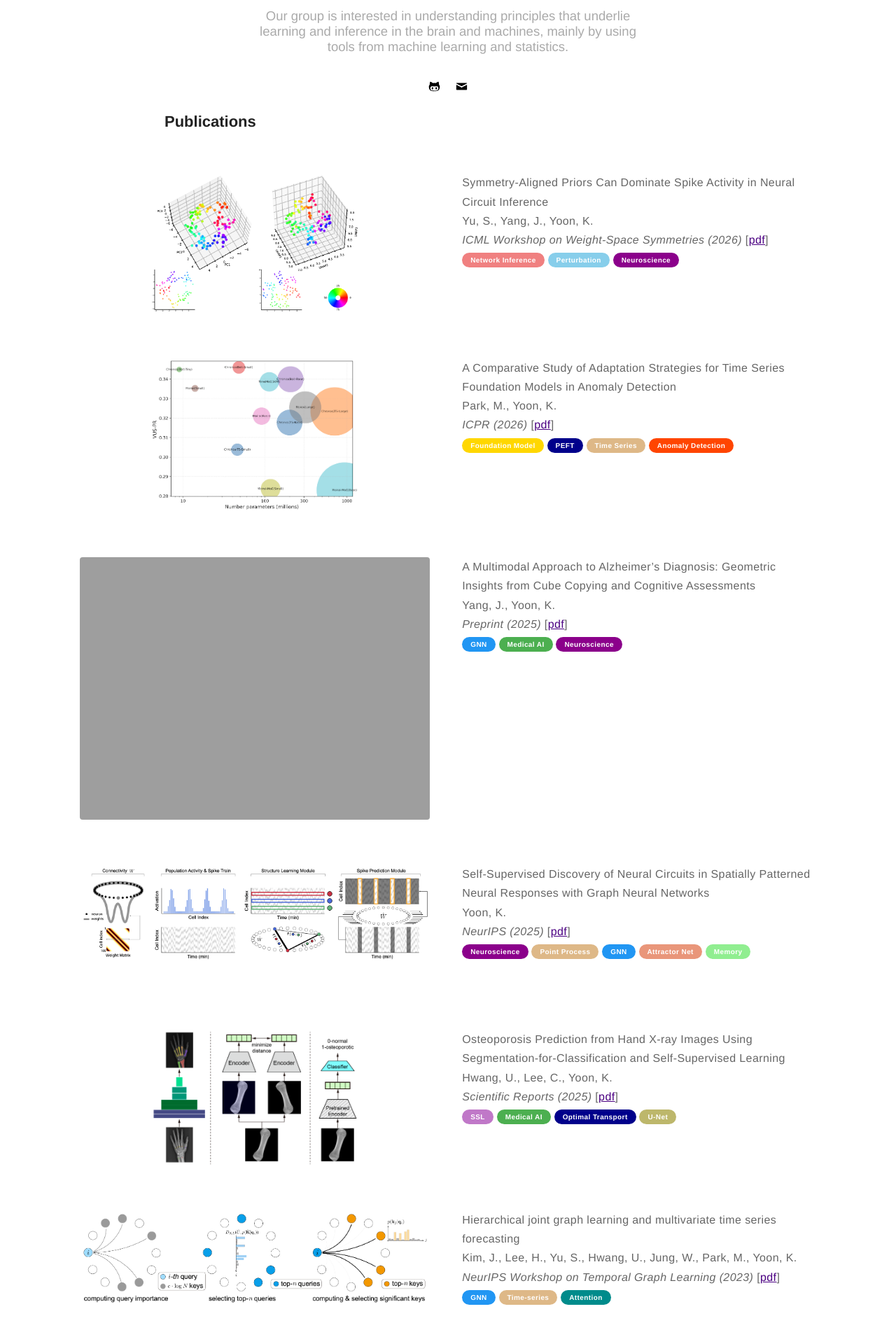
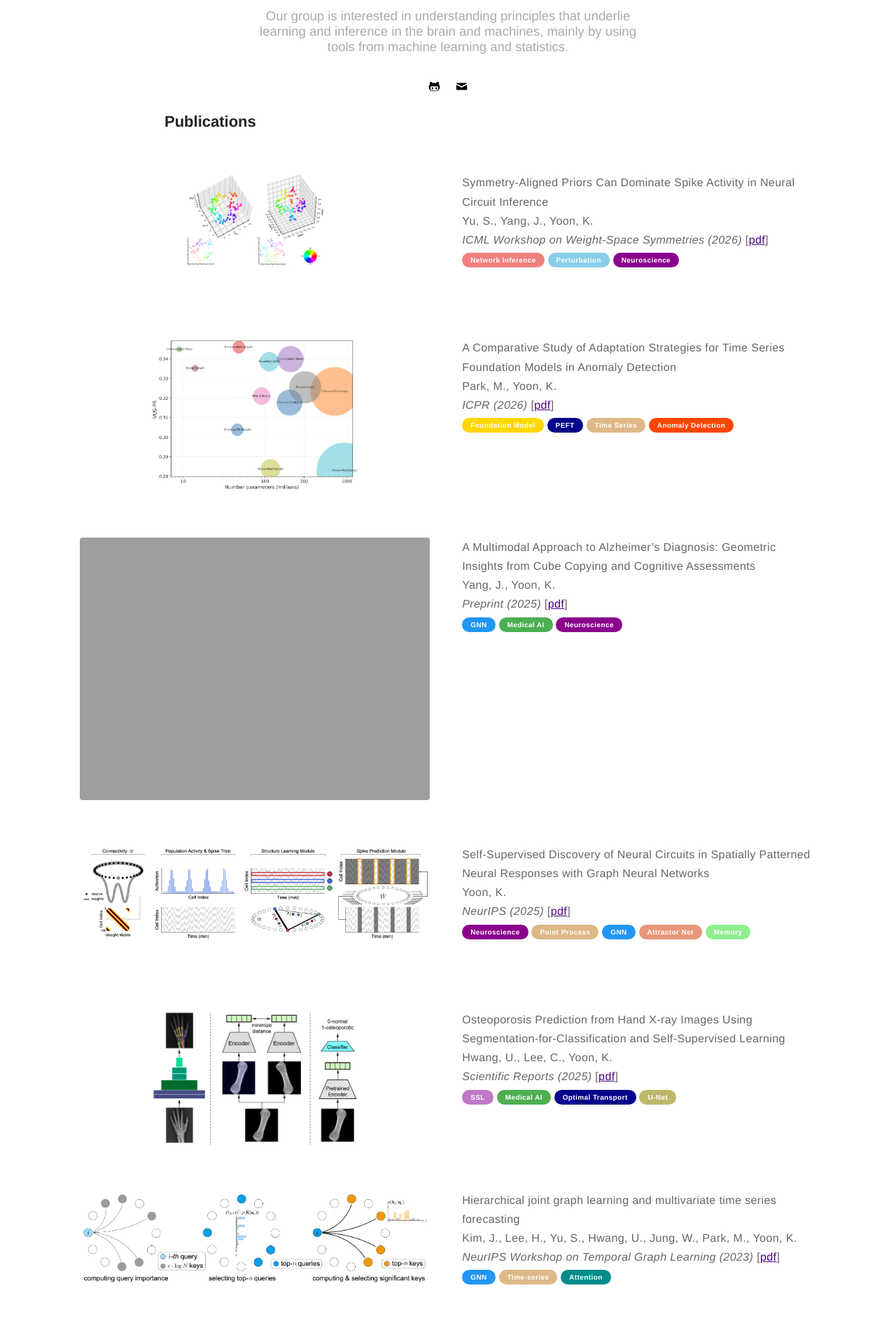
Before and after one commit to kijungyoon/kijungyoon.github.io, a Jekyll site: the page built from papers.md, in a window 1280 px wide. Shown: the part 327-2247 px from the top of the page at 70% size. Built offline with Jekyll 4.4.1, drawn with Linux system fonts in a browser that asks for light colours.

Commit message:
Update papers.md

```diff
--- a/papers.md
+++ b/papers.md
@@ -7,7 +7,7 @@
 
 <div class="side-by-side">
     <div class="toleft" style="text-align:center">
-        <img class="image" src="https://kijungyoon.github.io/assets/images/pe_ring.png" alt="Alt Text" width="300">
+        <img class="image" src="https://kijungyoon.github.io/assets/images/pe_ring.png" alt="Alt Text" width="200">
     </div>
 
     <div class="toright">
```
